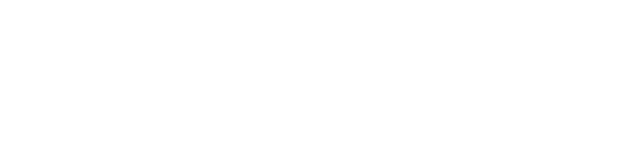
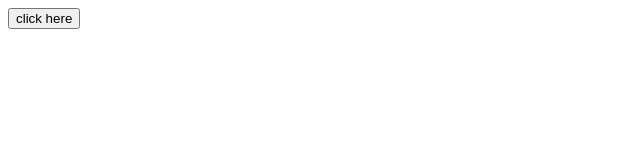
Before and after one commit to mariagrs/mariagrs.github.io, a plain HTML site: page forms.html in a window 1280 px wide. Shown: the whole page, without its empty margins (0-640 px from the left). Drawn offline with Linux system fonts and the light colour scheme.

Commit message:
modifier

```diff
--- a/forms.html
+++ b/forms.html
@@ -5,6 +5,11 @@
   </head>
   <body>
 
+    	<div>
+    	<button type="button" onclick="greet()"> click here</button>
+    	<script src="script.js"></script>
+    	</div>
+
 
 
   </body>
--- /dev/null
+++ b/script.js
@@ -0,0 +1,3 @@
+function greet(){
+	window.alert("Hello")
+}
```
